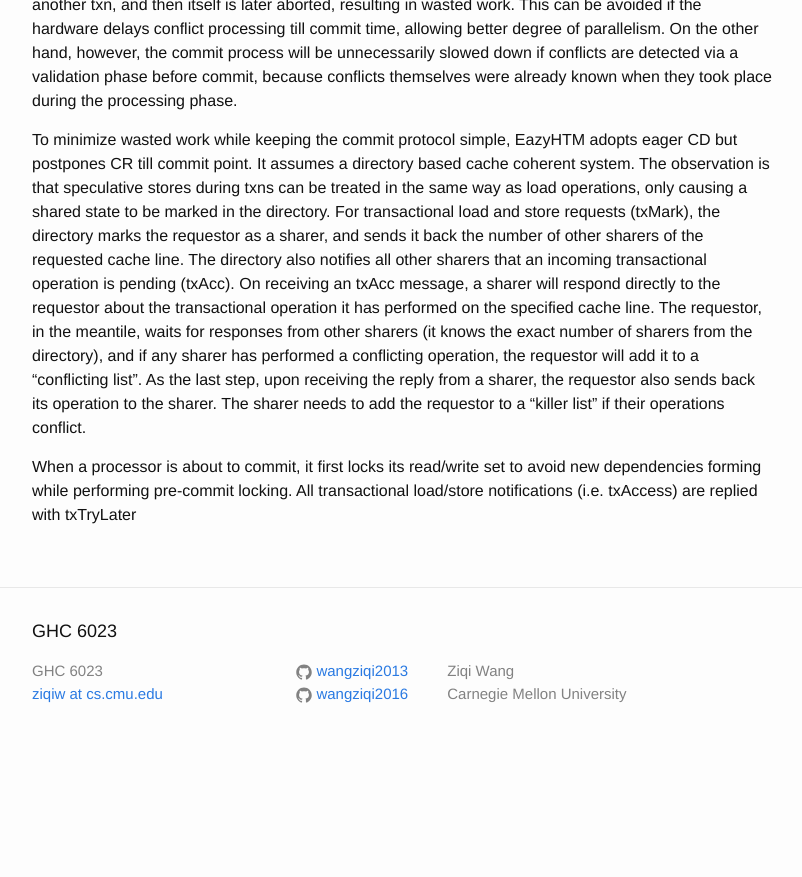
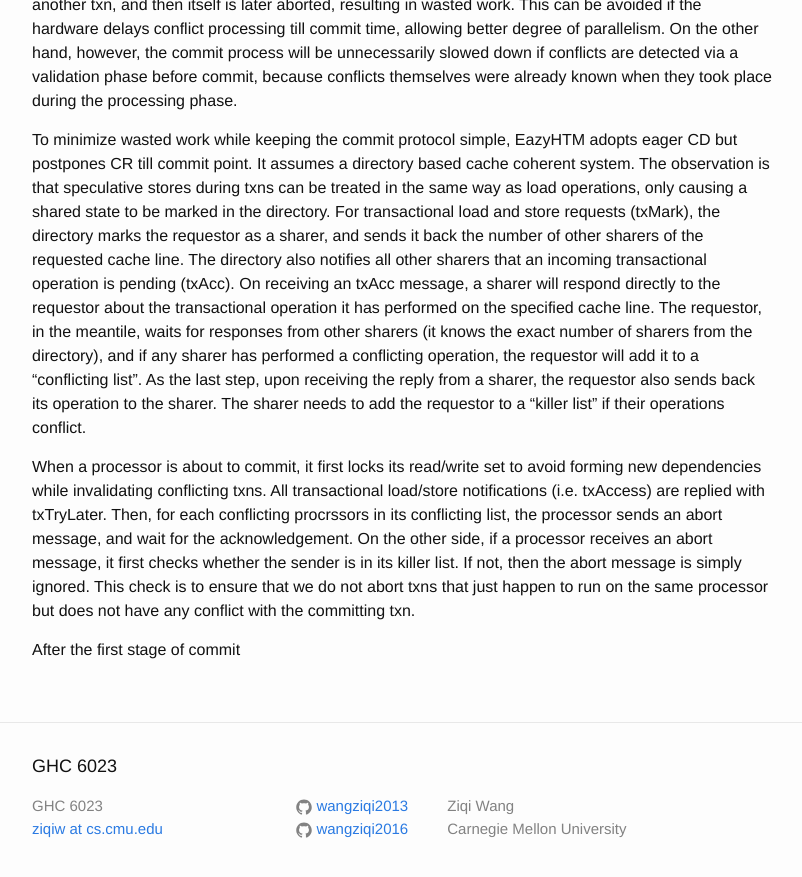
Before and after one commit to wangziqi2013/wangziqi2013.github.io, a Jekyll site: the page built from _posts/2018-03-07-EasyHTM-eager-lazy-htm.markdown, in a window 1280 px wide and 900 px high, scrolled down 685 px. Shown: the top 877 px of the window, without its empty margins (238-1040 px from the left). Built offline with Jekyll 4.4.1, drawn with Linux system fonts in a browser that asks for light colours; before the commit the page ends 1450 px from its top, so only the background shows below that.

Commit message:
Finish thrid paragraph

```diff
--- a/_posts/2018-03-07-EasyHTM-eager-lazy-htm.markdown
+++ b/_posts/2018-03-07-EasyHTM-eager-lazy-htm.markdown
@@ -32,5 +32,11 @@ and if any sharer has performed a conflicting operation, the requestor will add
 As the last step, upon receiving the reply from a sharer, the requestor also sends back its operation to
 the sharer. The sharer needs to add the requestor to a "killer list" if their operations conflict.
 
-When a processor is about to commit, it first locks its read/write set to avoid new dependencies forming while performing
-pre-commit locking. All transactional load/store notifications (i.e. txAccess) are replied with txTryLater
+When a processor is about to commit, it first locks its read/write set to avoid forming new dependencies while invalidating
+conflicting txns. All transactional load/store notifications (i.e. txAccess) are replied with txTryLater. Then, for each
+conflicting procrssors in its conflicting list, the processor sends an abort message, and wait for the acknowledgement. On
+the other side, if a processor receives an abort message, it first checks whether the sender is in its killer list. If not,
+then the abort message is simply ignored. This check is to ensure that we do not abort txns that just happen to run on the
+same processor but does not have any conflict with the committing txn.
+
+After the first stage of commit
```
